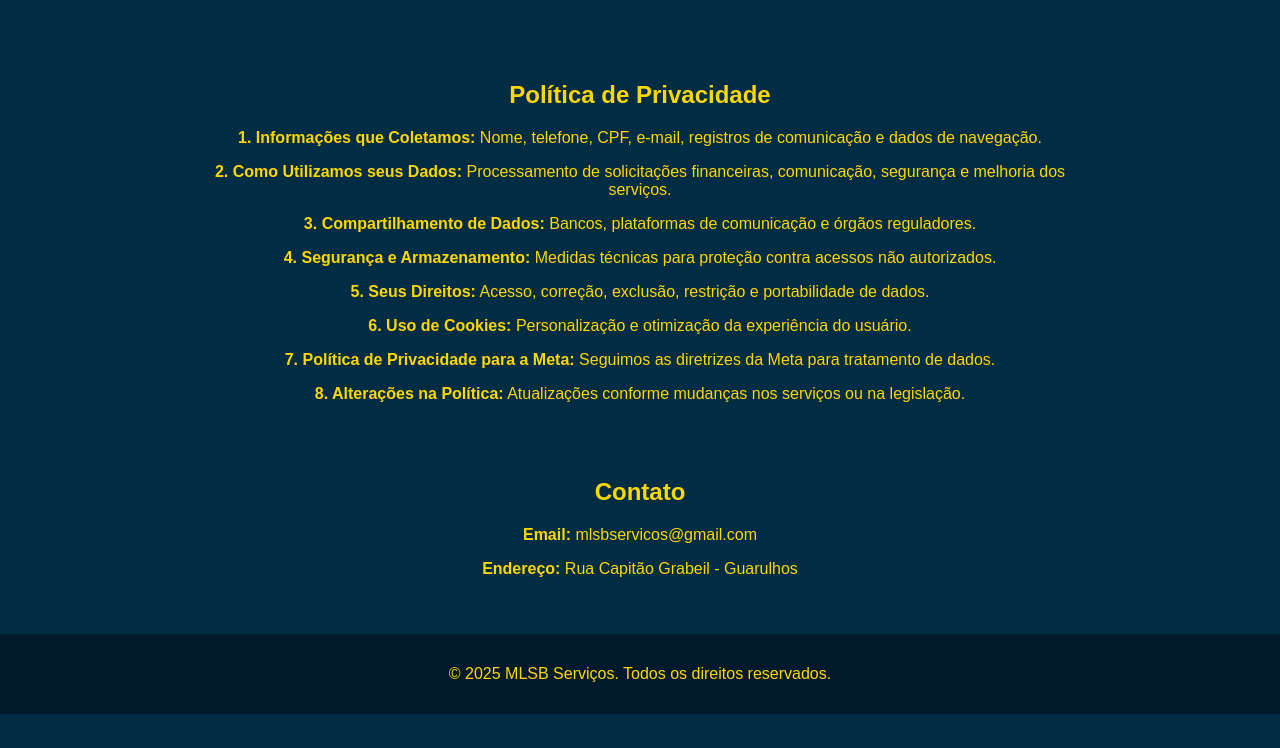
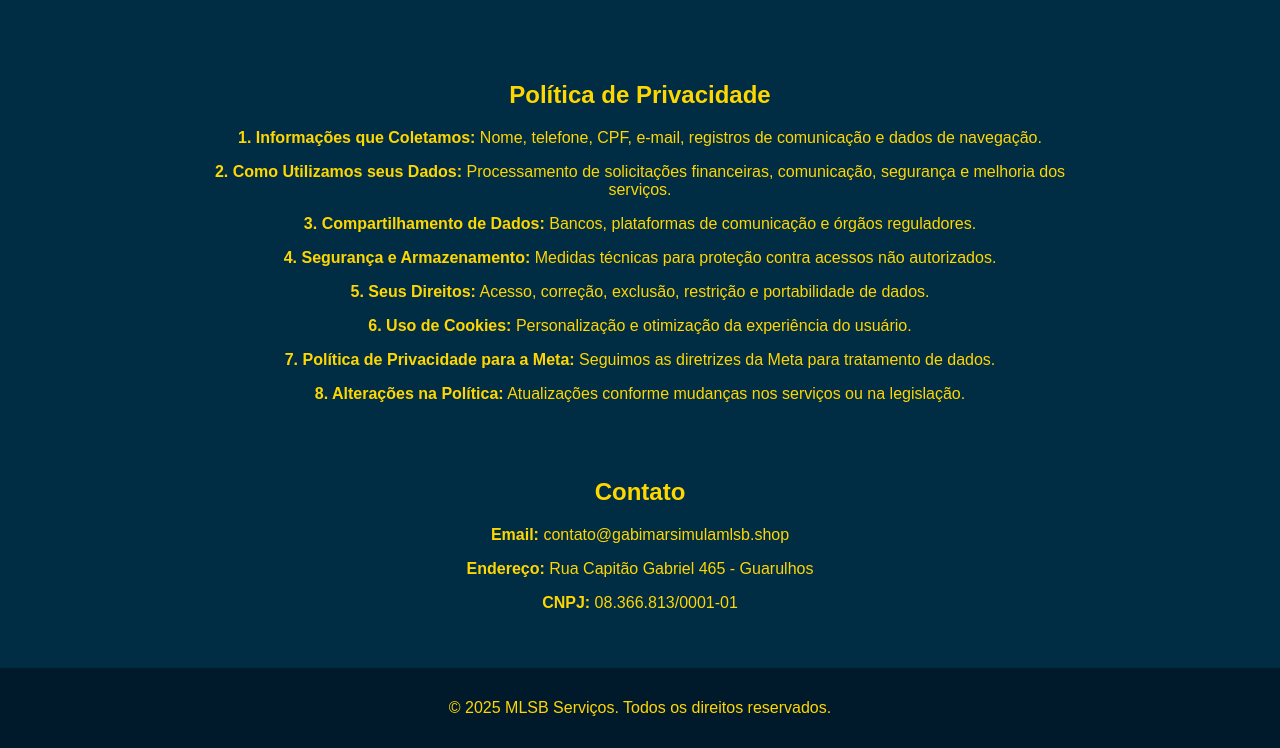
Before and after one commit to mmcapelli0205/sitegabimar, a plain HTML site: page index.html in a window 1280 px wide. Shown: the part 762-1510 px from the top of the page. Before the commit the page ends 1476 px from the top, so only its background shows below. Drawn offline with Linux system fonts and the light colour scheme.

Commit message:
index.html

```diff
--- a/index.html
+++ b/index.html
@@ -3,7 +3,7 @@
 <head>
     <meta charset="UTF-8">
     <meta name="viewport" content="width=device-width, initial-scale=1.0">
-    <title>MLSB Serviços</title>
+    <title>GABIMAR CAPELLI MODAS LTDA</title>
     <style>
         body {
             font-family: Arial, sans-serif;
@@ -80,8 +80,9 @@
 
     <section id="contato">
         <h2>Contato</h2>
-        <p><strong>Email:</strong> mlsbservicos@gmail.com</p>
-        <p><strong>Endereço:</strong> Rua Capitão Grabeil - Guarulhos</p>
+        <p><strong>Email:</strong> contato@gabimarsimulamlsb.shop</p>
+        <p><strong>Endereço:</strong> Rua Capitão Gabriel 465 - Guarulhos</p>
+        <p><strong>CNPJ:</strong> 08.366.813/0001-01 </p>
     </section>
 
     <footer>
```
